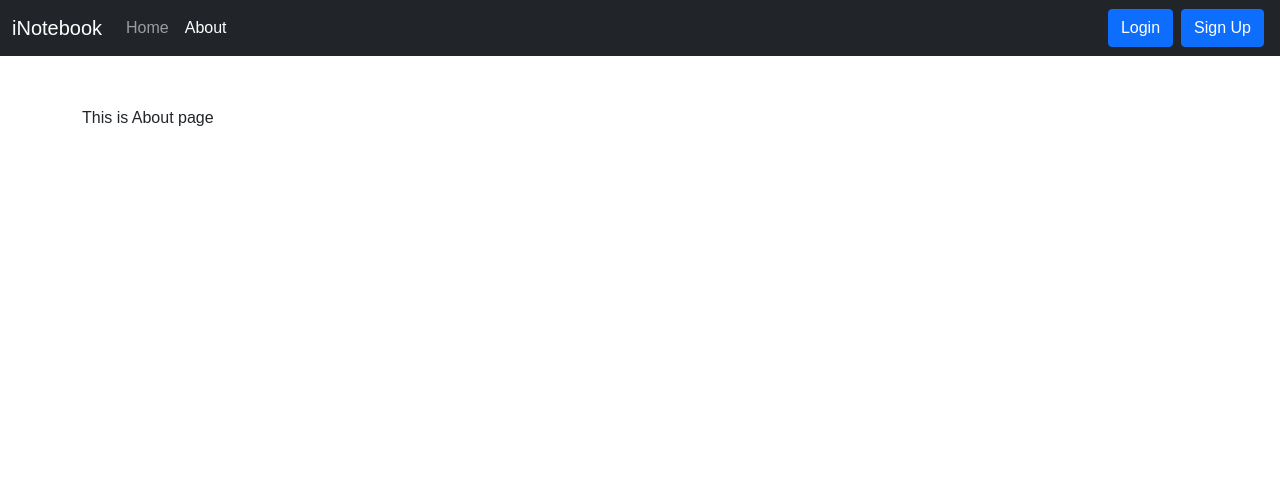
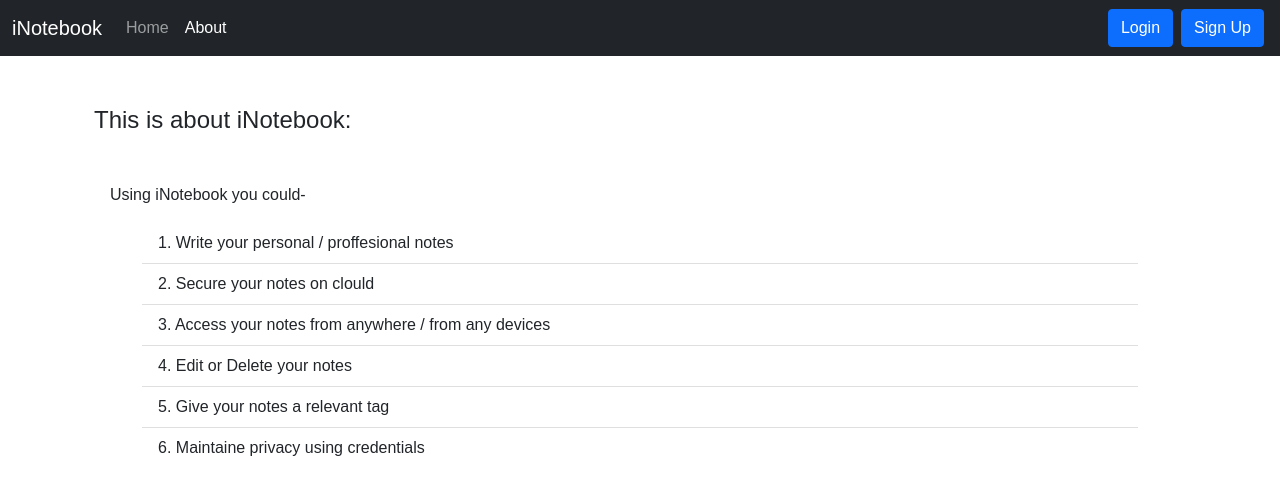
Before and after one commit to Sajid-tech/iNoteBook-React, a React (Create React App) app: page /about in a window 1280 px wide. Shown: the top 494 px of the page. Built offline with nearby package versions, Linux system fonts and the light colour scheme.

Commit message:
updating the ui

```diff
--- a/src/App.js
+++ b/src/App.js
@@ -36,6 +36,7 @@ function App() {
           <div className="container">
             <Routes>
               <Route exact path='/home' element={<Home showAlert={showAlert} />} />
+              <Route exact path='/' element={<Home showAlert={showAlert} />} />
               <Route exact path='/about' element={<About />} />
               <Route exact path='/login' element={<Login showAlert={showAlert} />} />
               <Route exact path='/signup' element={<Signup showAlert={showAlert} />} />
--- a/src/components/About.js
+++ b/src/components/About.js
@@ -5,9 +5,17 @@ function About() {
 
 
     return (
-        <div>
-            This is About page
-
+        <div className="container">
+            <h4>This is about iNotebook:</h4>
+            <p className="mx-3 mt-5"> Using iNotebook you could-</p>
+            <ul className="list-group list-group-flush list-group-numbered mx-5">
+                <li className="list-group-item">Write your personal / proffesional notes</li>
+                <li className="list-group-item">Secure your notes on clould</li>
+                <li className="list-group-item">Access your notes from anywhere / from any devices</li>
+                <li className="list-group-item">Edit or Delete your notes</li>
+                <li className="list-group-item">Give your notes a relevant tag</li>
+                <li className="list-group-item">Maintaine privacy using credentials</li>
+            </ul>
         </div>
     )
 }
--- a/src/components/AddNote.js
+++ b/src/components/AddNote.js
@@ -14,6 +14,7 @@ const AddNote = (props) => {
     }
     const onChange = (e) => {
         setNote({ ...note, [e.target.name]: e.target.value })
+
     }
     return (
         <div>
--- a/src/components/Login.js
+++ b/src/components/Login.js
@@ -1,5 +1,5 @@
 import React, { useState } from 'react'
-import { useNavigate } from 'react-router-dom'
+import { useNavigate, Link } from 'react-router-dom'
 
 const Login = (props) => {
     const [credentials, setCredentials] = useState({ email: '', password: '' })
@@ -55,9 +55,13 @@ const Login = (props) => {
                         <input type="password" className="form-control" value={credentials.password} onChange={onChange} id="password" name='password' />
                     </div>
 
+                    <div>
+                        <div className="text-center">
+                            <button type="submit" className="btn btn-primary" >Login</button>
 
-                    <div className="text-center">
-                        <button type="submit" className="btn btn-primary" >Login</button>
+                        </div>
+                        <br />
+                        <p className='text-center last-para'>Don't have an account? <Link to="/signup">SignUp-&gt;</Link> </p>
                     </div>
                 </form>
             </div>
--- a/src/components/Signup.js
+++ b/src/components/Signup.js
@@ -1,5 +1,5 @@
 import React, { useState } from 'react'
-import { useNavigate } from 'react-router-dom'
+import { useNavigate, Link } from 'react-router-dom'
 
 const Signup = (props) => {
     const [credentials, setCredentials] = useState({ name: '', email: '', password: '', cpassword: '' })
@@ -60,8 +60,12 @@ const Signup = (props) => {
                         <label htmlFor="cpassword" className="form-label">Confirm Password</label>
                         <input type="password" className="form-control" id="cpassword" name='cpassword' onChange={onChange} minLength={5} required />
                     </div>
-                    <div className="text-center">
-                        <button type="submit" className="btn btn-primary">Sign Up</button>
+                    <div>
+                        <div className="text-center">
+                            <button type="submit" className="btn btn-primary">Sign Up</button>
+                        </div>
+                        <br />
+                        <p className='text-center last-para'>Already have an account? <Link to="/login">Login-&gt;</Link> </p>
                     </div>
                 </form>
             </div>
```
